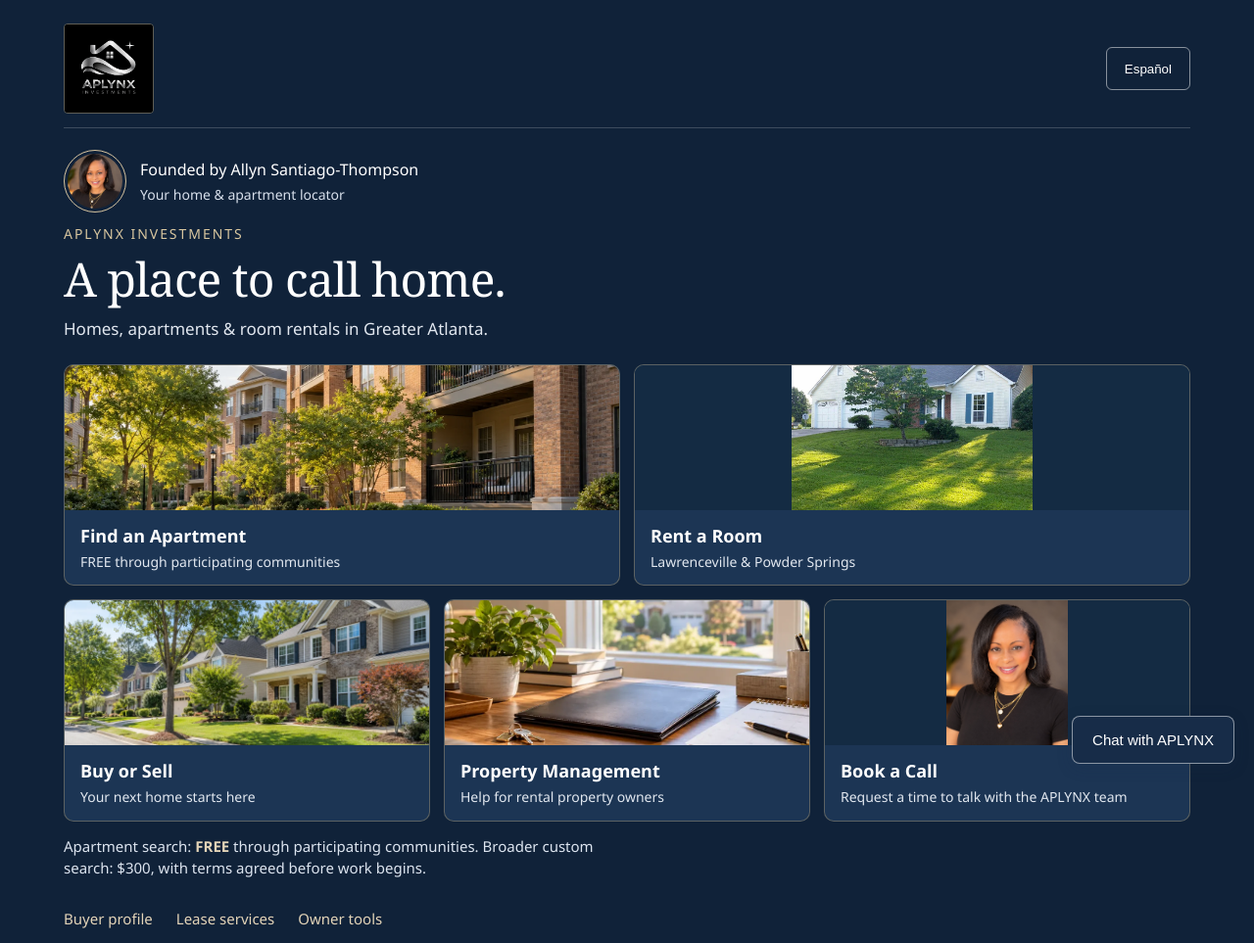
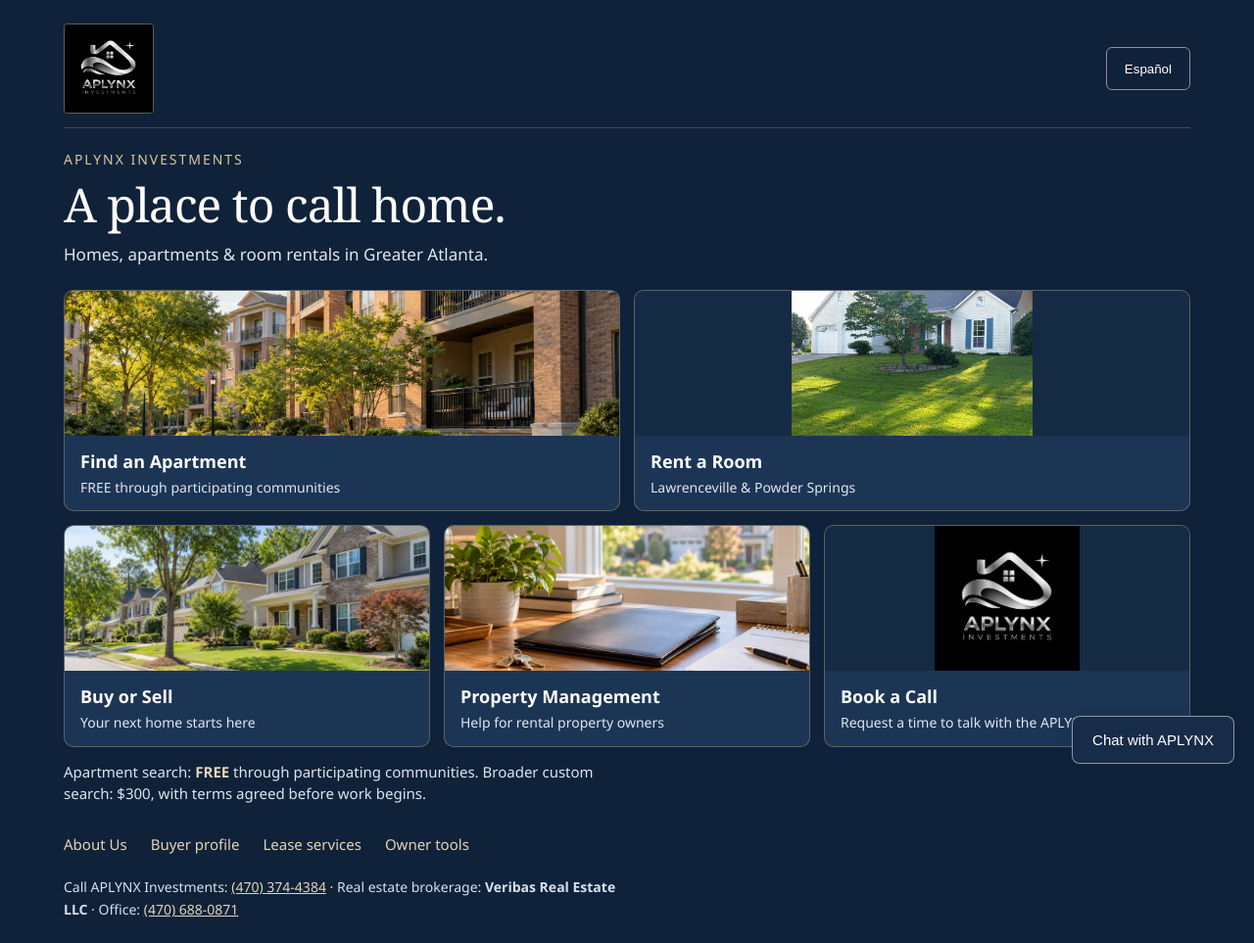
Before and after one commit to aallythomp/aplynx-site, a plain HTML site: page index.html in a window 1280 px wide. Shown: the top 963 px of the page at 98% size. Drawn offline with Linux system fonts and the light colour scheme.

Commit message:
Move founder introduction to About Us and lead with APLYNX brand; retain existing documented public Web3Forms key

```diff
--- a/index.html
+++ b/index.html
@@ -541,10 +541,6 @@ body > #contact { padding-top:12px; }
   </div>
 
   <div class="hero-card">
-    <div class="hero-welcome">
-      <img src="assets/allyn-portrait.jpeg" alt="Allyn Santiago-Thompson" width="62" height="62">
-      <p><span class="en" style="font:inherit;color:inherit">Founded by Allyn Santiago-Thompson</span><span class="es hide" style="font:inherit;color:inherit">Fundada por Allyn Santiago-Thompson</span><span class="en">Your home &amp; apartment locator</span><span class="es hide">Le ayudo a encontrar su casa o apartamento</span></p>
-    </div>
 
     <h1>APLYNX Investments</h1>
     <h2><span class="en">A place to call home.</span><span class="es hide">Un lugar para llamar hogar.</span></h2>
@@ -554,10 +550,11 @@ body > #contact { padding-top:12px; }
       <a class="service-photo" href="/rooms-for-rent.html"><img src="assets/ruby-court-exterior.jpg" alt="" width="560" height="240"><span class="photo-copy"><strong><span class="en">Rent a Room</span><span class="es hide">Alquile una Habitación</span></strong><small><span class="en">Lawrenceville & Powder Springs</span><span class="es hide">Lawrenceville y Powder Springs</span></small></span></a>
       <a class="service-photo" href="/buy-sell-atlanta.html"><img src="assets/atlanta-area-homes.webp" alt="" width="560" height="240"><span class="photo-copy"><strong><span class="en">Buy or Sell</span><span class="es hide">Compre o Venda</span></strong><small><span class="en">Your next home starts here</span><span class="es hide">Su próximo hogar empieza aquí</span></small></span></a>
       <a class="service-photo" href="/property-management.html"><img src="assets/owner-updates-office.webp" alt="" width="560" height="240"><span class="photo-copy"><strong><span class="en">Property Management</span><span class="es hide">Administración de Propiedades</span></strong><small><span class="en">Help for rental property owners</span><span class="es hide">Ayuda para propietarios</span></small></span></a>
-      <a class="service-photo" href="#book-search-form"><img src="assets/allyn-portrait.jpeg" alt="" width="560" height="240"><span class="photo-copy"><strong><span class="en">Book a Call</span><span class="es hide">Solicite una Llamada</span></strong><small><span class="en">Request a time to talk with the APLYNX team</span><span class="es hide">Solicite una hora con el equipo de APLYNX</span></small></span></a>
+      <a class="service-photo" href="#book-search-form"><img src="logo.png" alt="APLYNX Investments" width="560" height="240"><span class="photo-copy"><strong><span class="en">Book a Call</span><span class="es hide">Solicite una Llamada</span></strong><small><span class="en">Request a time to talk with the APLYNX team</span><span class="es hide">Solicite una hora con el equipo de APLYNX</span></small></span></a>
     </nav>
     <p class="hero-pricing"><span class="en">Apartment search: <strong>FREE</strong> through participating communities. Broader custom search: $300, with terms agreed before work begins.</span><span class="es hide">Búsqueda de apartamentos: <strong>GRATIS</strong> en comunidades participantes. Búsqueda personalizada más amplia: $300, con condiciones acordadas antes de comenzar.</span></p>
     <nav class="hub-links" aria-label="More resources" data-aria-en="More resources" data-aria-es="Más recursos">
+      <a href="/about.html"><span class="en">About Us</span><span class="es hide">Sobre Nosotros</span></a>
       <a href="#buyer-intake"><span class="en">Buyer profile</span><span class="es hide">Perfil de comprador</span></a>
       <a href="#services"><span class="en">Lease services</span><span class="es hide">Servicios de contratos</span></a>
       <a href="#plans"><span class="en">Owner tools</span><span class="es hide">Herramientas para propietarios</span></a>
@@ -784,7 +781,7 @@ body > #contact { padding-top:12px; }
         <p class="en">Connect with APLYNX Investments about buying or selling in Georgia. Real estate brokerage services are provided through Veribas Real Estate LLC. Let’s talk about your plans and next steps.</p>
         <p class="es hide">Contacte a APLYNX Investments sobre comprar o vender en Georgia. Los servicios de corretaje se ofrecen a través de Veribas Real Estate LLC. Hablemos de sus planes y próximos pasos.</p>
       </div>
-      <img class="agent-portrait" src="assets/allyn-portrait.jpeg" alt="Allyn Santiago-Thompson" width="1150" height="1367" loading="lazy">
+      <img class="agent-portrait" src="logo.png" alt="APLYNX Investments" width="1150" height="1367" loading="lazy">
     </div>
     <div class="split">
       <div class="card">
```
